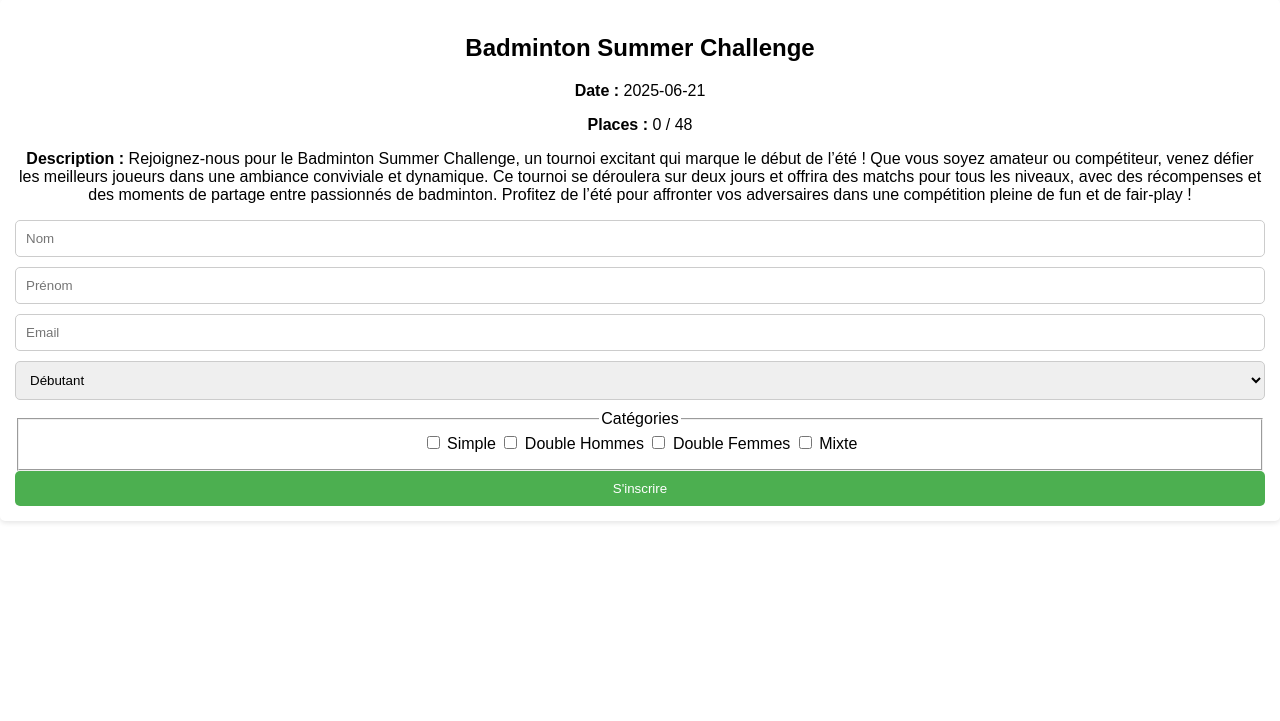
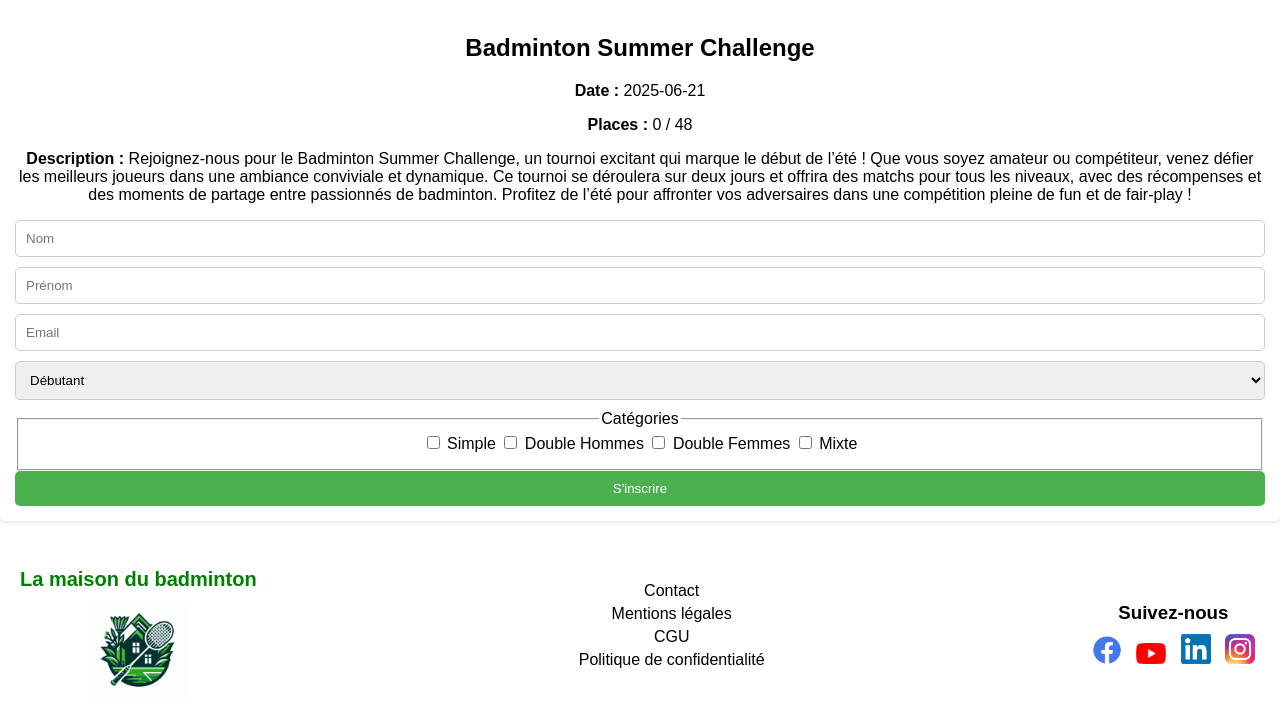
Before and after one commit to Thipakan/badminton, a PHP site: page /tournois.php in a window 1280 px wide. Shown: the part 463-1184 px from the top of the page. Before the commit the page ends 986 px from the top, so only its background shows below. Run offline with PHP 8.4, Linux system fonts and the light colour scheme; data comes from the database, SQL or seed files in the repository.

Commit message:
MAJ page tournois

```diff
--- a/tournois.php
+++ b/tournois.php
@@ -146,4 +146,27 @@ if ($_SERVER["REQUEST_METHOD"] === "POST") {
     }
 </style>
 </body>
+<footer>
+    <div class="footer-left">
+        <h2>La maison du badminton</h2>
+        <img src="images/logo.png" alt="Logo de la maison du badminton">
+    </div>
+    <div class="footer-center">
+        <ul>
+            <li><a href="#">Contact</a></li>
+            <li><a href="#">Mentions légales</a></li>
+            <li><a href="#">CGU</a></li>
+            <li><a href="#">Politique de confidentialité</a></li>
+        </ul>
+    </div>
+    <div class="footer-right">
+        <h3>Suivez-nous</h3>
+        <div class="social-icons">
+            <a href="#"><img src="images/facebook.png" alt="Facebook"></a>
+            <a href="#"><img src="images/youtube.png" alt="YouTube"></a>
+            <a href="#"><img src="images/linkedin.png" alt="LinkedIn"></a>
+            <a href="#"><img src="images/instagram.jfif" alt="Instagram"></a>
+        </div>
+    </div>
+</footer>
 </html>
```
